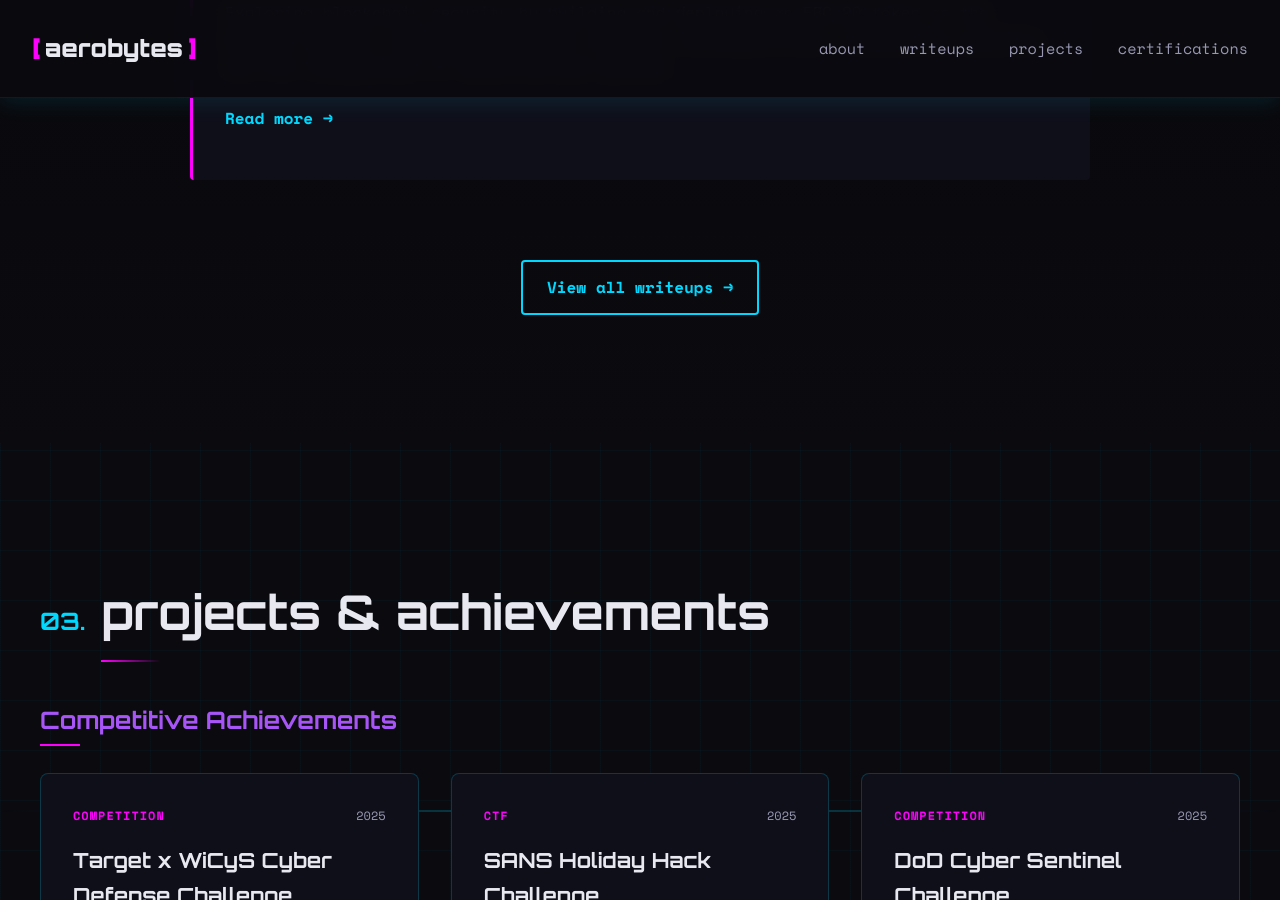
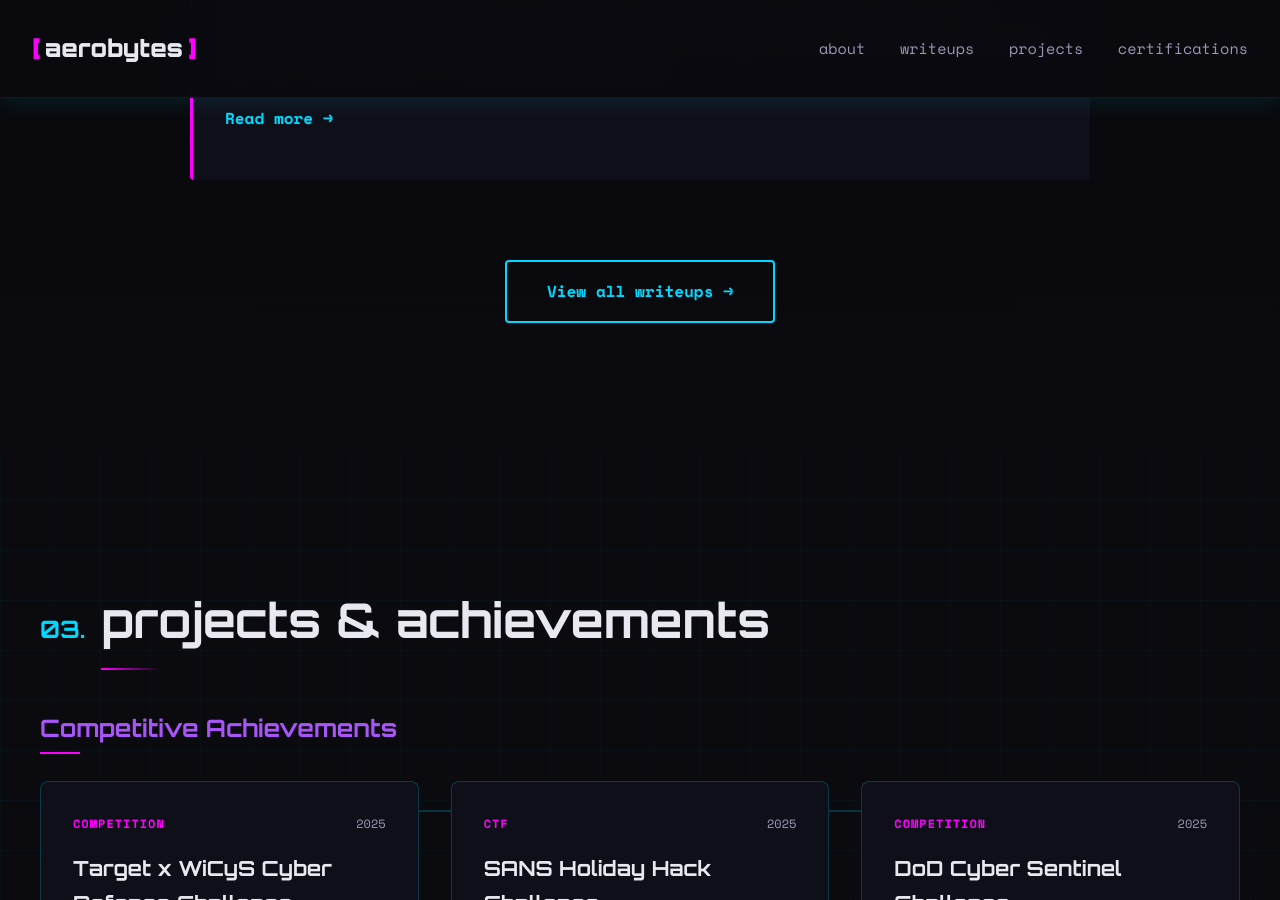
Before and after one commit to Aeronique/aerobytes-site, a Jekyll site: the page built from index.html, in a window 1280 px wide and 900 px high, scrolled down 3158 px. Built offline with Jekyll 4.4.1, drawn with Linux system fonts in a browser that asks for light colours.

Commit message:
Update style.css

```diff
--- a/assets/css/style.css
+++ b/assets/css/style.css
@@ -1474,3 +1474,34 @@
         padding: 0.6rem 0.85rem;
     }
 }
+
+/* ===================================
+   VIEW ALL PROJECTS LINK
+   =================================== */
+.view-all-projects {
+    text-align: center;
+    margin-top: 3rem;
+}
+
+.view-all-link {
+    display: inline-flex;
+    align-items: center;
+    gap: 0.5rem;
+    padding: 1rem 2.5rem;
+    background: transparent;
+    color: var(--cyber-blue);
+    border: 2px solid var(--cyber-blue);
+    border-radius: 4px;
+    text-decoration: none;
+    font-family: var(--font-mono);
+    font-weight: 700;
+    font-size: 1rem;
+    transition: all 0.3s ease;
+}
+
+.view-all-link:hover {
+    background: var(--cyber-blue);
+    color: var(--dark-bg);
+    box-shadow: 0 0 20px var(--accent-glow);
+    transform: translateY(-2px);
+}
```
